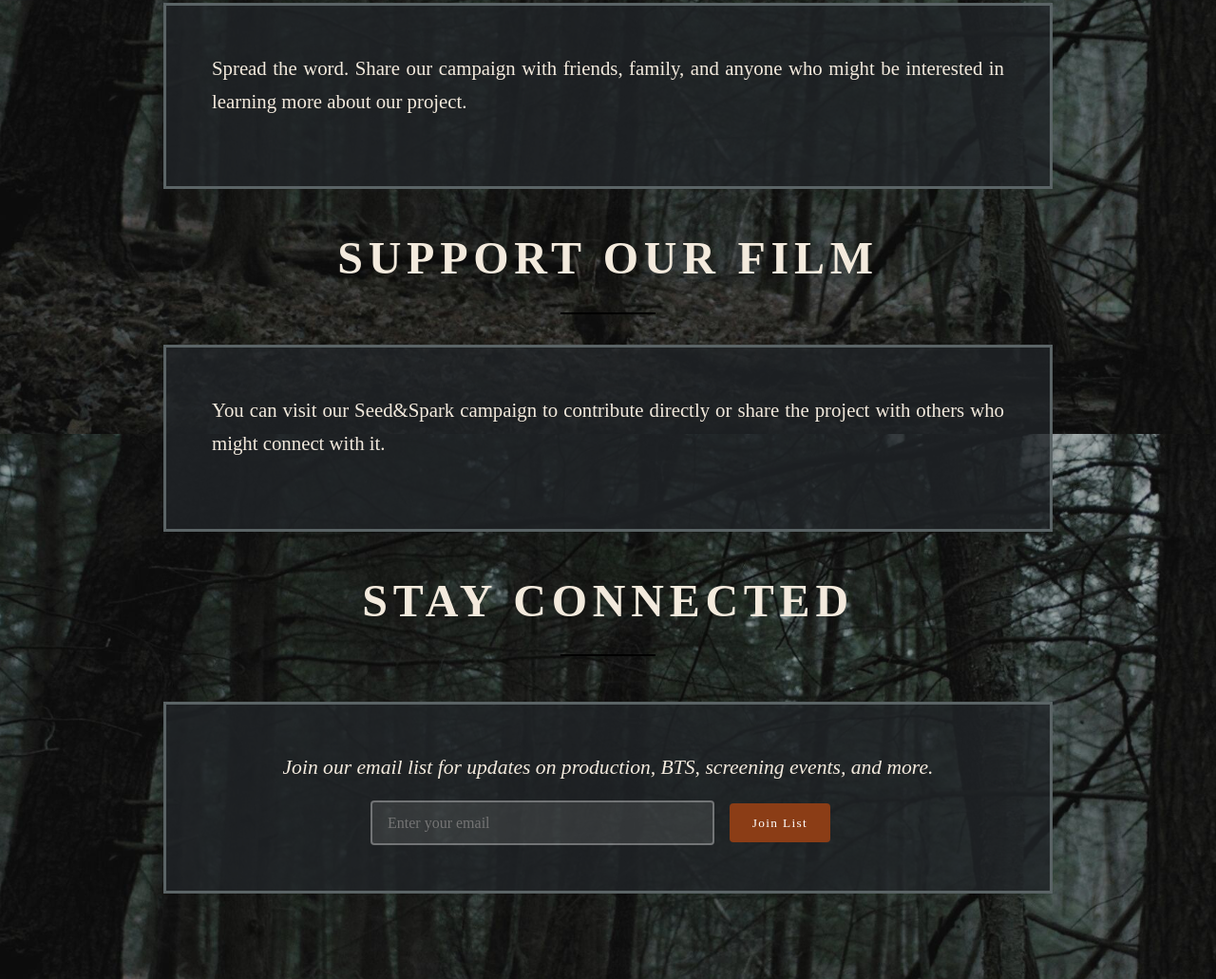
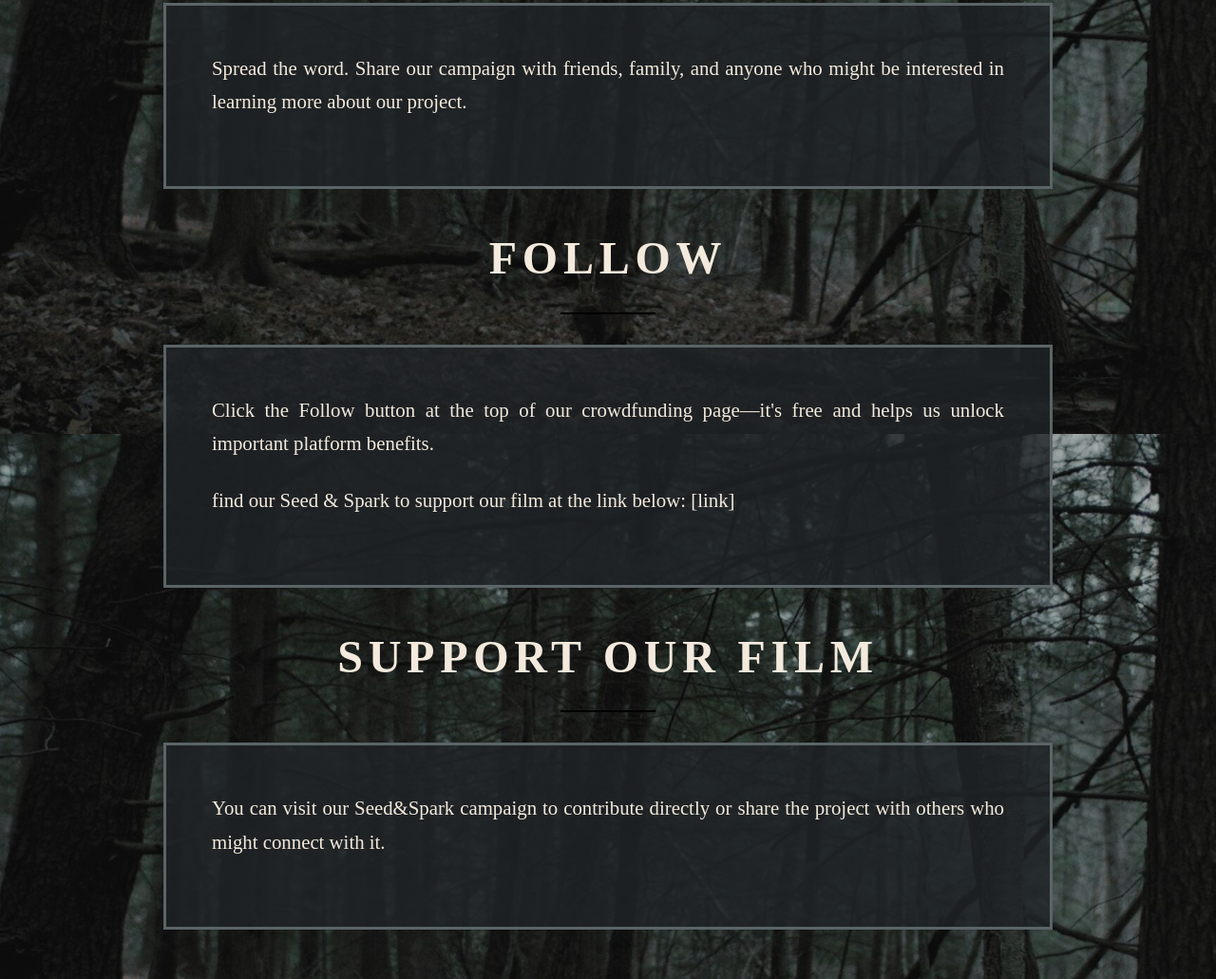
Before and after one commit to juliettemangon2/fiftyhounds, a plain HTML site: page funding.html in a window 1280 px wide. Shown: the part 1143-2174 px from the top of the page at 95% size. Drawn offline with Linux system fonts and the light colour scheme; a web font is replaced by a local one.

Commit message:
funding add

```diff
--- a/funding.html
+++ b/funding.html
@@ -277,6 +277,11 @@
             <p>Spread the word. Share our campaign with friends, family, and anyone who might be interested in learning
                 more about our project. </p>
         </div>
+         <h2>Follow</h2>
+        <div class="content-box">
+            <p>Click the Follow button at the top of our crowdfunding page—it's free and helps us unlock important platform benefits.</p>
+        <p>find our Seed & Spark to support our film at the link below: [link]</p>
+        </div>
 
         <h2>Support Our Film</h2>
         <div class="content-box">
```
